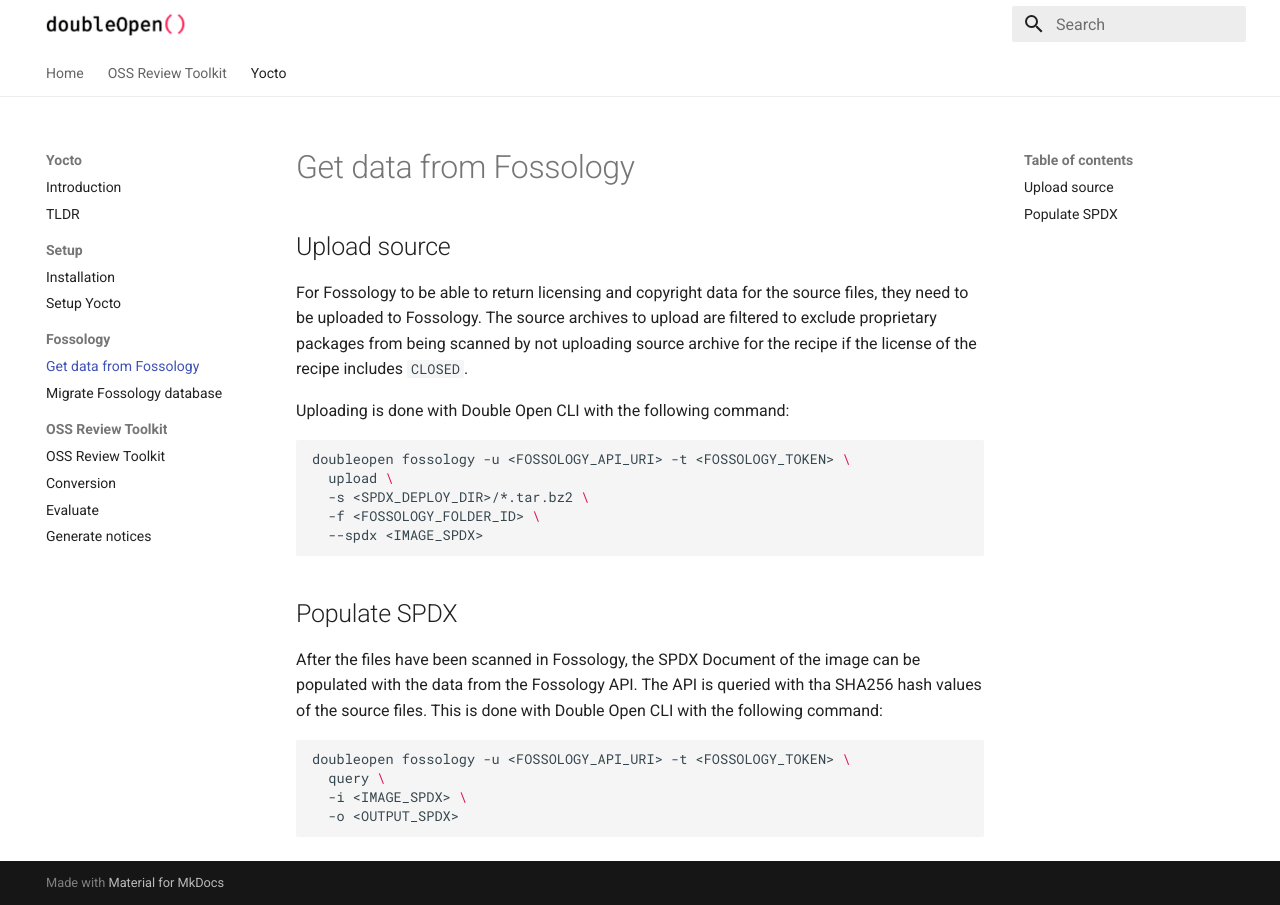
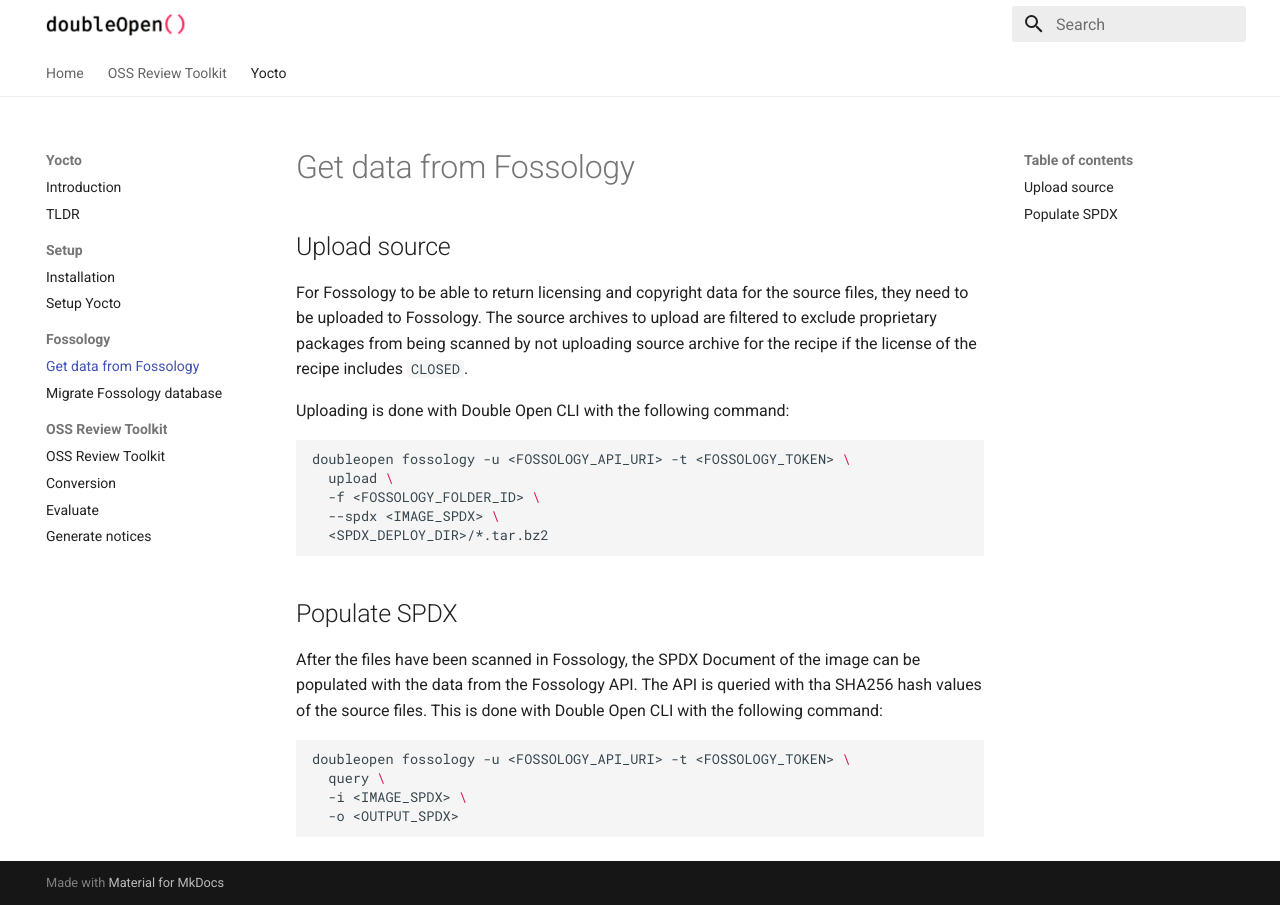
Before and after one commit to doubleopen-project/doubleopen-project.github.io, an MkDocs documentation site: the page built from docs/yocto/fossology.md, in a window 1280 px wide. Built offline with MkDocs 1.6.1 and Material for MkDocs 9.7.7, drawn with Linux system fonts in a browser that asks for light colours.

Commit message:
update upload instructions for new cli version

````diff
--- a/docs/yocto/fossology.md
+++ b/docs/yocto/fossology.md
@@ -12,9 +12,9 @@ Uploading is done with Double Open CLI with the following command:
 ```bash
 doubleopen fossology -u <FOSSOLOGY_API_URI> -t <FOSSOLOGY_TOKEN> \
   upload \
-  -s <SPDX_DEPLOY_DIR>/*.tar.bz2 \
   -f <FOSSOLOGY_FOLDER_ID> \
-  --spdx <IMAGE_SPDX>
+  --spdx <IMAGE_SPDX> \
+  <SPDX_DEPLOY_DIR>/*.tar.bz2
 ```
 
 ## Populate SPDX
````
